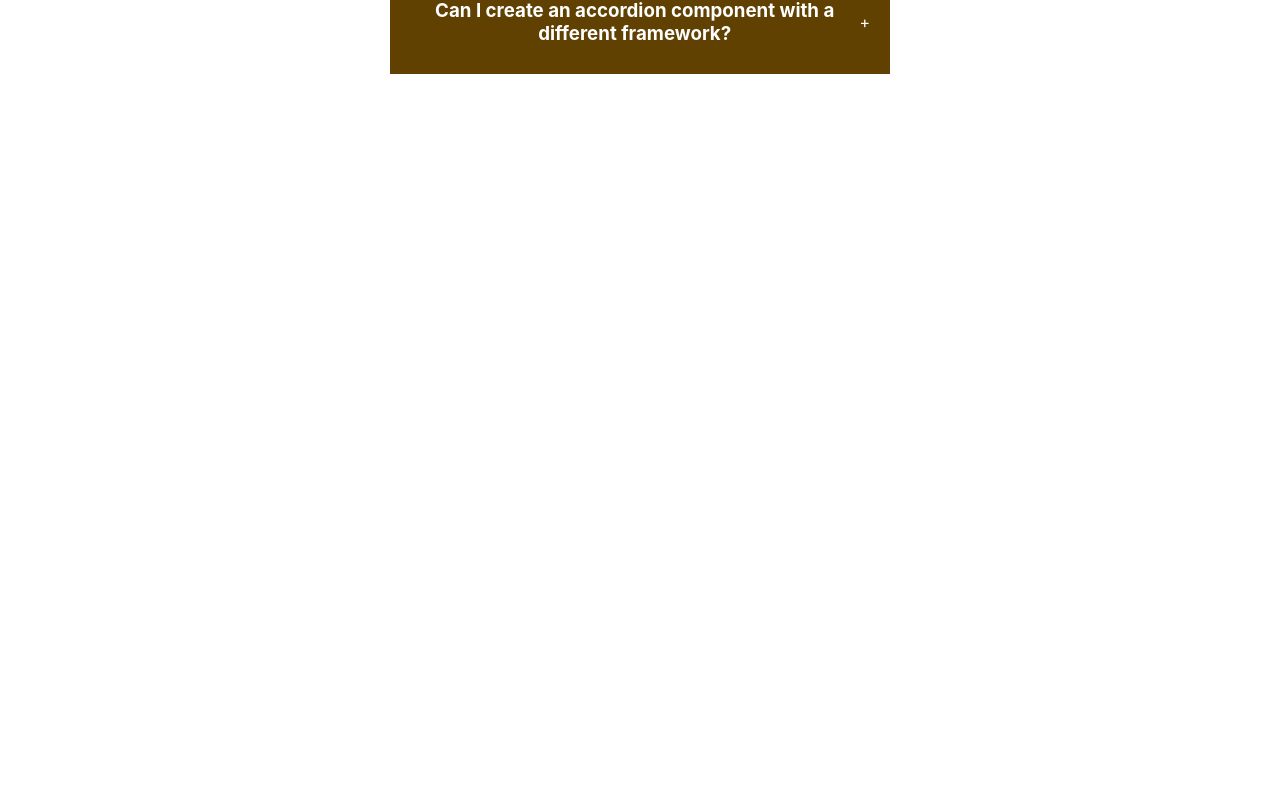
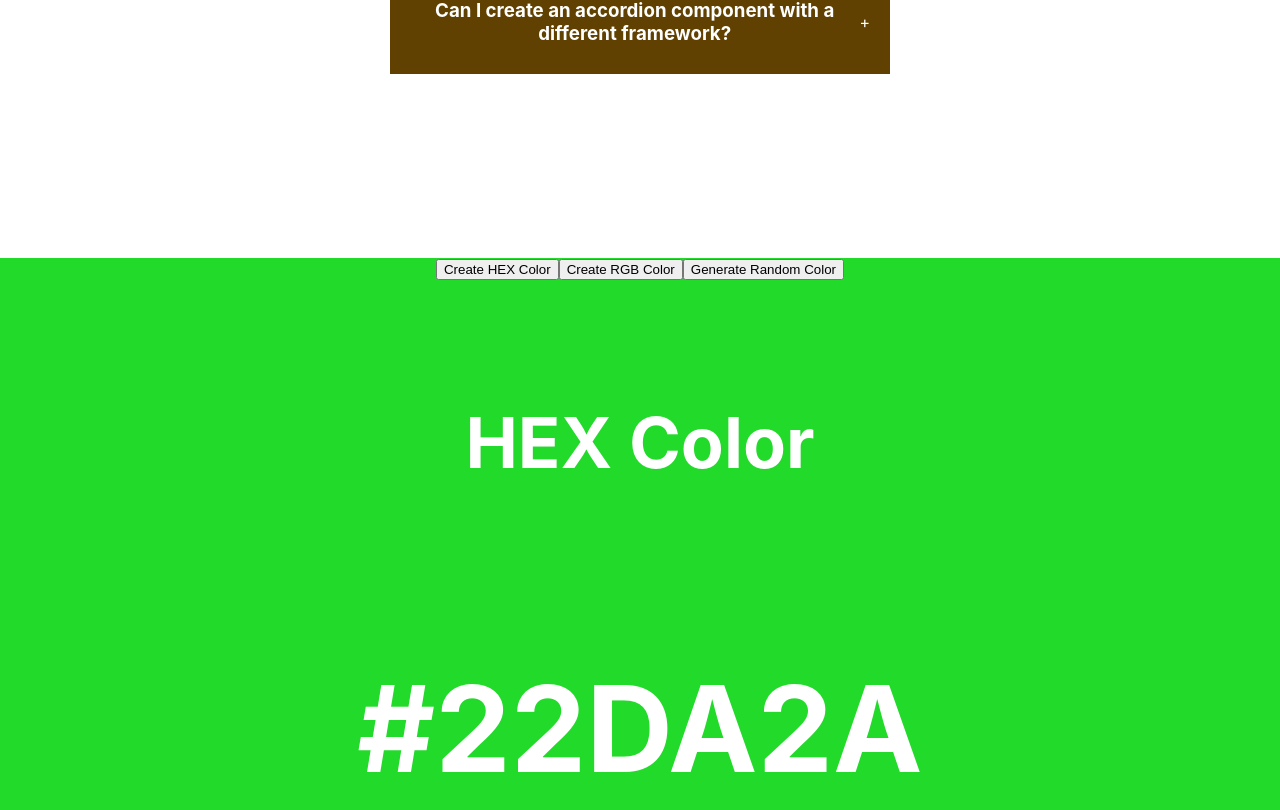
Before and after one commit to piyushpandey20/Basic-React-Projects, a React (Create React App) app: page / in a window 1280 px wide. Shown: the part 542-1352 px from the top of the page. Before the commit the page ends 800 px from the top, so only its background shows below. Built offline with nearby package versions, Linux system fonts and the light colour scheme.

Commit message:
adding random Color generator app

```diff
--- a/src/App.js
+++ b/src/App.js
@@ -1,12 +1,15 @@
 import logo from "./logo.svg";
 import "./App.css";
 import Accordian from "./components/accordian";
+import RandomColor from "./components/random-color";
 
 function App() {
   return (
     <div className="App">
       {/* Accordion */}
       <Accordian />
+      {/* RandomColor */}
+      <RandomColor />
     </div>
   );
 }
--- /dev/null
+++ b/src/components/random-color/index.jsx
@@ -0,0 +1,77 @@
+import { useEffect, useState } from "react";
+
+export default function RandomColor() {
+  const [typeOfColor, setTypeOfColor] = useState("hex");
+  const [color, setColor] = useState("#000000");
+
+  function colorUtil(length) {
+    return Math.floor(Math.random() * length);
+  }
+
+  function handleCreateRandomHexColor() {
+    const hex = [0, 1, 2, 3, 4, 5, 6, 7, 8, 9, "A", "B", "C", "D", "E", "F"];
+    let hexColor = "#";
+    for (let i = 0; i < 6; i++) {
+      hexColor += hex[colorUtil(hex.length)];
+    }
+    setColor(hexColor);
+  }
+  function handleCreateRandomRgbColor() {
+    const r = colorUtil(256);
+    const g = colorUtil(256);
+    const b = colorUtil(256);
+    setColor(`rgb(${r},${g},${b})`);
+  }
+  useEffect(() => {
+    if (typeOfColor === "rgb") handleCreateRandomRgbColor();
+    else handleCreateRandomHexColor();
+  }, [typeOfColor]);
+  return (
+    <div
+      style={{
+        width: "100vw",
+        height: "100vh",
+        background: color,
+      }}
+    >
+      <button
+        onClick={() => {
+          setTypeOfColor("hex");
+        }}
+      >
+        Create HEX Color
+      </button>
+      <button
+        onClick={() => {
+          setTypeOfColor("rgb");
+        }}
+      >
+        Create RGB Color
+      </button>
+      <button
+        onClick={
+          typeOfColor === "hex"
+            ? handleCreateRandomHexColor
+            : handleCreateRandomRgbColor
+        }
+      >
+        Generate Random Color
+      </button>
+      <div
+        style={{
+          display: "flex",
+          justifyContent: "center",
+          alignItems: "center",
+          color: "#fff",
+          fontSize: "60px",
+          marginTop: "50px",
+          flexDirection: "column",
+          gap: "20px",
+        }}
+      >
+        <h3>{typeOfColor === "rgb" ? "RGB Color" : "HEX Color"}</h3>
+        <h1>{color}</h1>
+      </div>
+    </div>
+  );
+}
```
